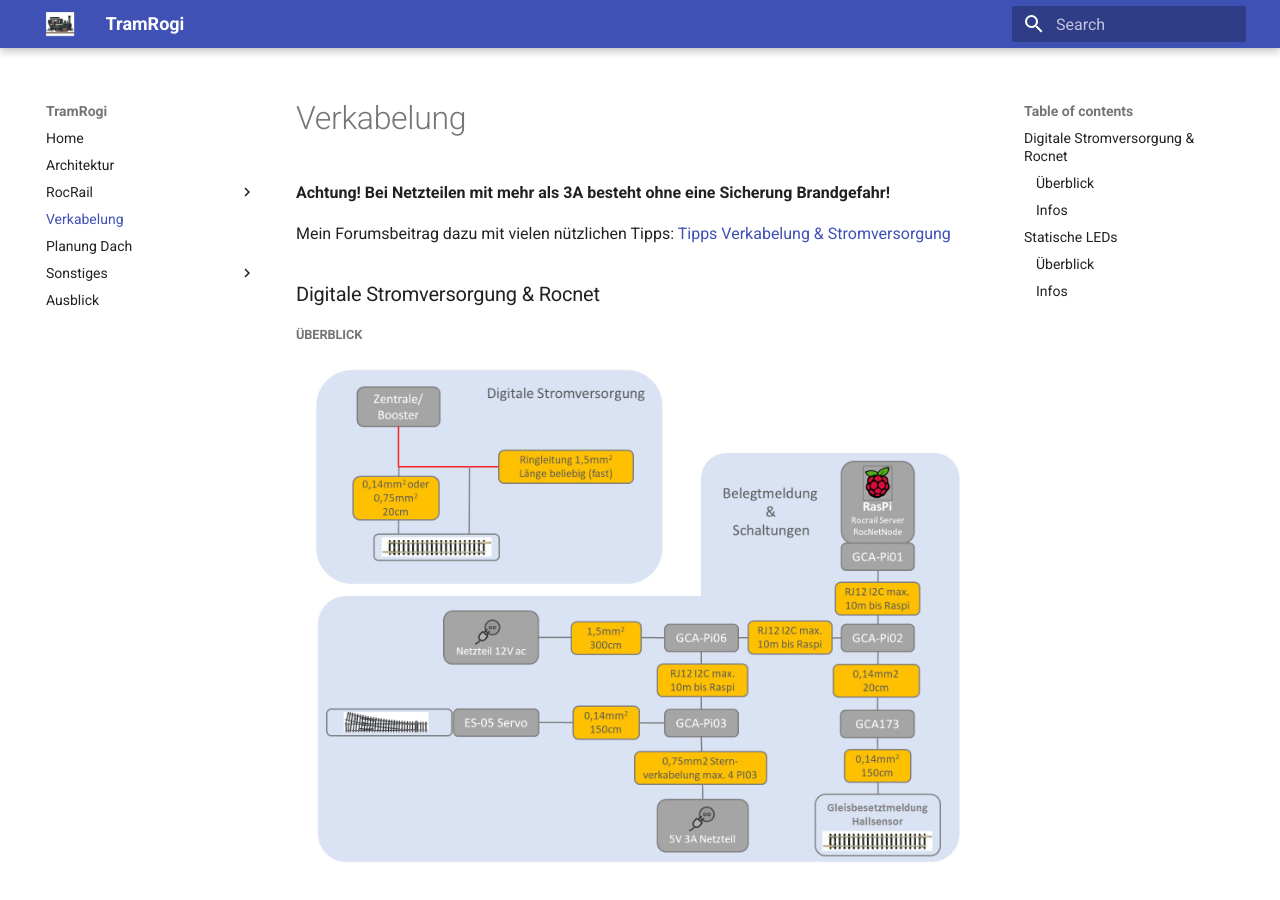
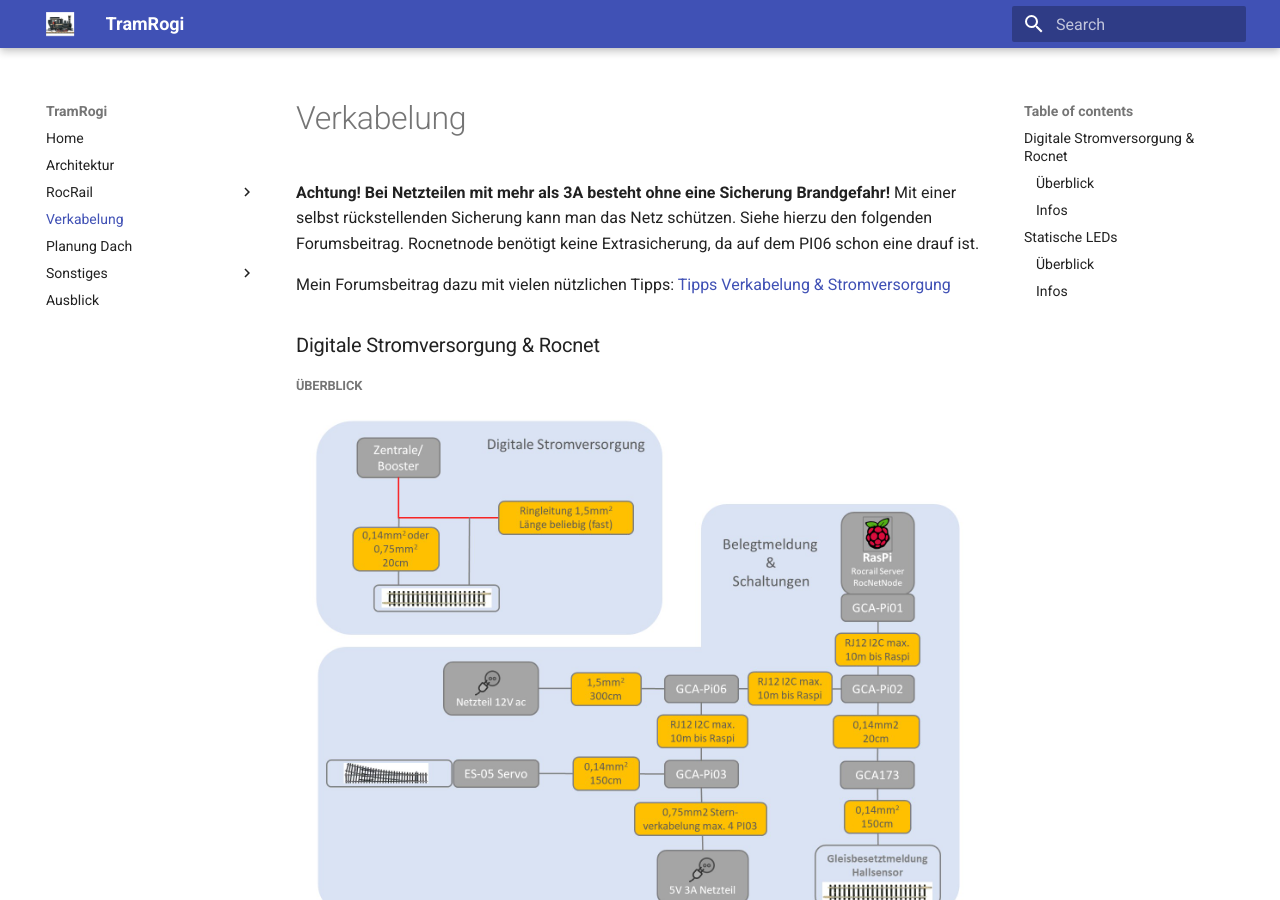
Before and after one commit to rogerknop/mkdocs_moba, an MkDocs documentation site: the page built from docs/verkabelung/index.md, in a window 1280 px wide and 900 px high. Built offline with MkDocs 1.6.1 and Material for MkDocs 9.7.7, drawn with Linux system fonts in a browser that asks for light colours.

Commit message:
Ergänzung Verkabelung: Sicherung PI06

```diff
--- a/docs/verkabelung/index.md
+++ b/docs/verkabelung/index.md
@@ -1,5 +1,6 @@
 # Verkabelung
 **Achtung! Bei Netzteilen mit mehr als 3A besteht ohne eine Sicherung Brandgefahr!**
+Mit einer selbst rückstellenden Sicherung kann man das Netz schützen. Siehe hierzu den folgenden Forumsbeitrag. Rocnetnode benötigt keine Extrasicherung, da auf dem PI06 schon eine drauf ist.
 
 Mein Forumsbeitrag dazu mit vielen nützlichen Tipps: <a href="https://forum.rocrail.net/viewtopic.php?f=94&t=19416" target="_blank">Tipps Verkabelung & Stromversorgung</a>
 
```
